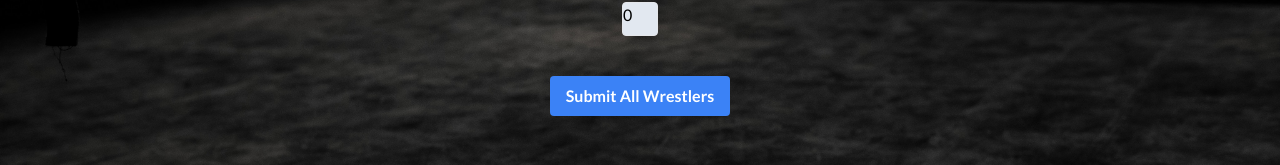
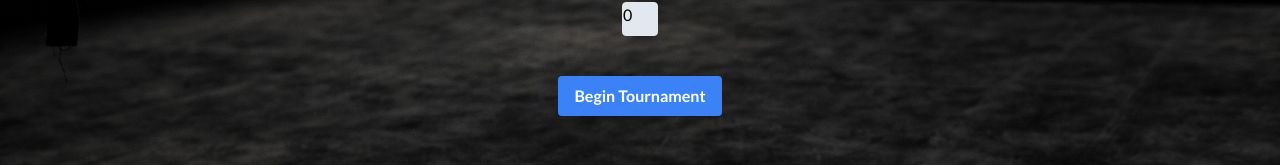
Before and after one commit to rishavhav/sandbox-union, a React (Vite) app: page / in a window 1280 px wide. Shown: the part 154-319 px from the top of the page. Built offline with nearby package versions, Linux system fonts and the light colour scheme.

Commit message:
text changes

```diff
--- a/src/components/WrestlerManager.jsx
+++ b/src/components/WrestlerManager.jsx
@@ -43,7 +43,7 @@ function WrestlerManager() {
           <WrestlerForm key={index} wrestler={wrestler} setWrestlerData={(updatedWrestler) => handleWrestlerChange(index, updatedWrestler)} formNumber={index + 1} />
         ))}
         <button type="submit" class="bg-blue-500 hover:bg-blue-700 text-white font-bold py-2 px-4 rounded mt-10 mb-10">
-          Submit All Wrestlers
+          Begin Tournament
         </button>
       </form>
 
```
Also changed, not shown: 1 other file (tests, documents, lock files or other folders).
